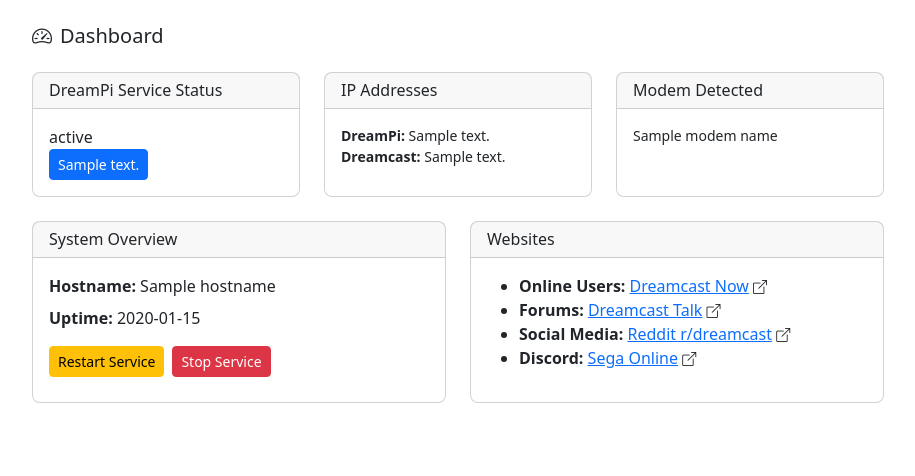
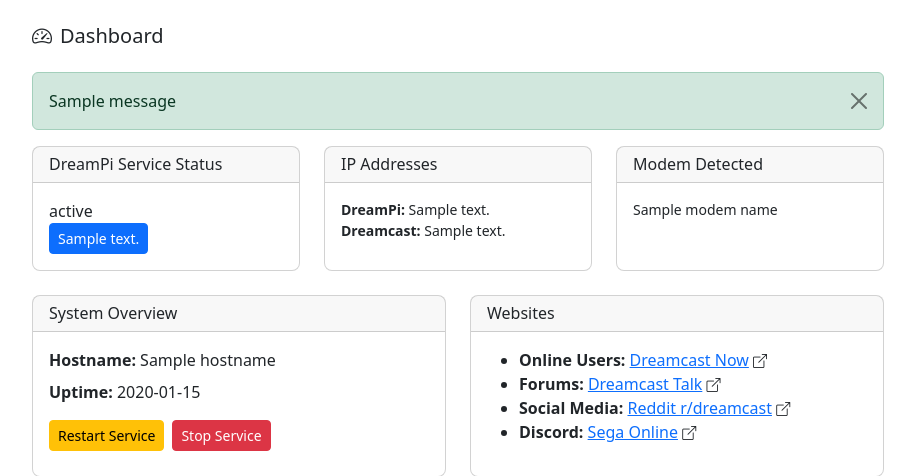
Before and after one commit to jschwager/dreampi-gui, a Flask app: template templates/index.html in a window 1280 px wide. Shown: the part 72-548 px from the top of the page, without its empty margins (182-1097 px from the left). Run offline with Flask 3, Linux system fonts and the light colour scheme; the template is opened without the code that fills it: most values are stand-ins (such as "Sample title", 1, 10 or a date in 2020); one stand-in notice (Sample message) is shown.

Commit message:
Add flash messaging support to display alerts in the dashboard

```diff
--- a/app.py
+++ b/app.py
@@ -1,8 +1,9 @@
-from flask import Flask, render_template, request, redirect, url_for
+from flask import Flask, render_template, request, redirect, url_for, flash
 import subprocess
 from pathlib import Path
 
 app = Flask(__name__)
+app.secret_key = "2fq398j7q34987q34t9"  # Replace with a secure random key in production
 
 BASE_DIR = Path(__file__).resolve().parent
 
--- a/templates/index.html
+++ b/templates/index.html
@@ -4,6 +4,17 @@
 			<div class="mt-4 mb-4">
 				<h5><i class="bi bi-speedometer2 me-2"></i>Dashboard</h5>
 			</div>
+
+			{% with messages = get_flashed_messages(with_categories=true) %}
+			  {% if messages %}
+			    {% for category, message in messages %}
+			      <div class="alert alert-{{ category }} alert-dismissible fade show" role="alert">
+			        {{ message }}
+			        <button type="button" class="btn-close" data-bs-dismiss="alert" aria-label="Close"></button>
+			      </div>
+			    {% endfor %}
+			  {% endif %}
+			{% endwith %}
 
 			<div class="row">
 				<div class="col-md-4 mb-4">
```
